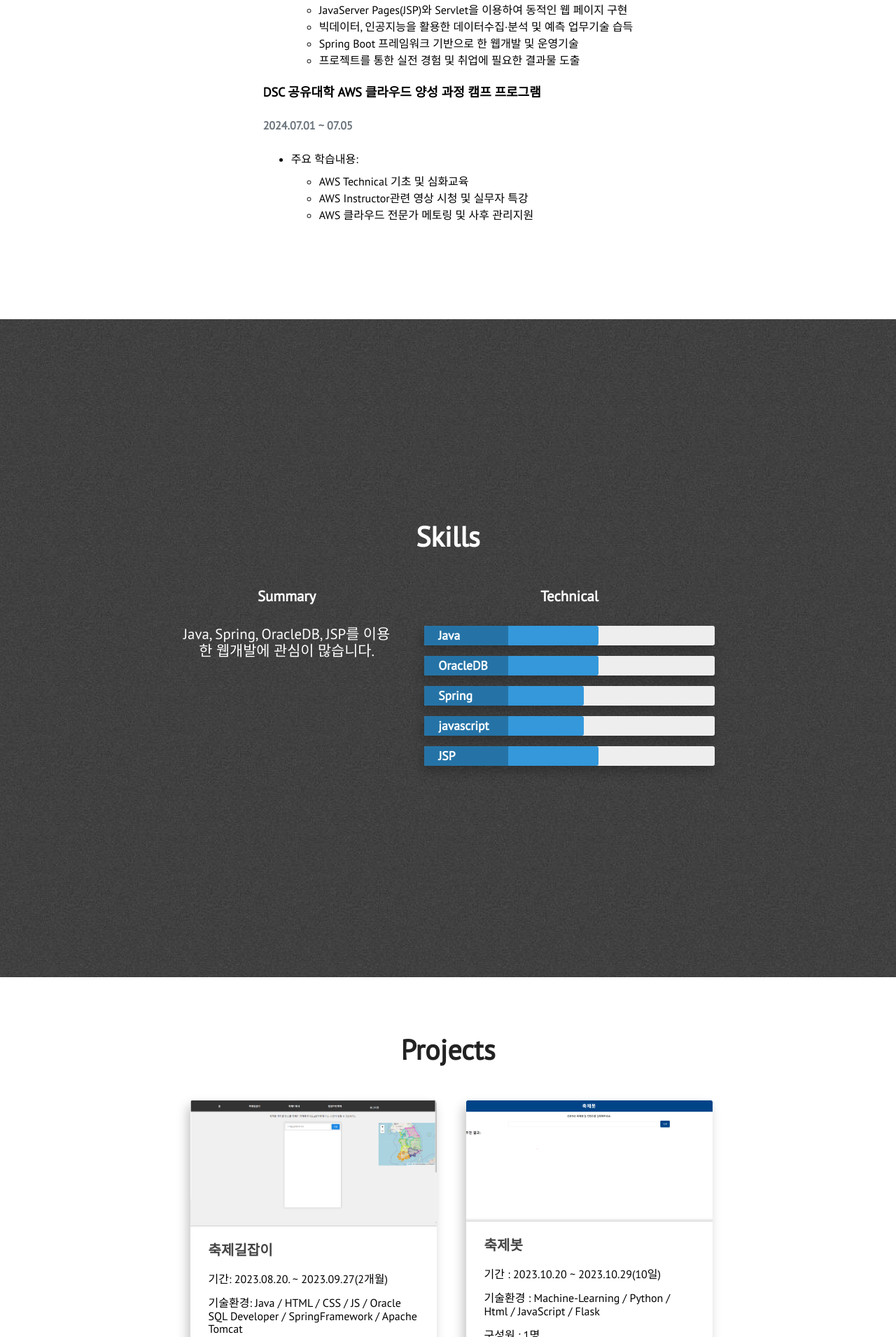
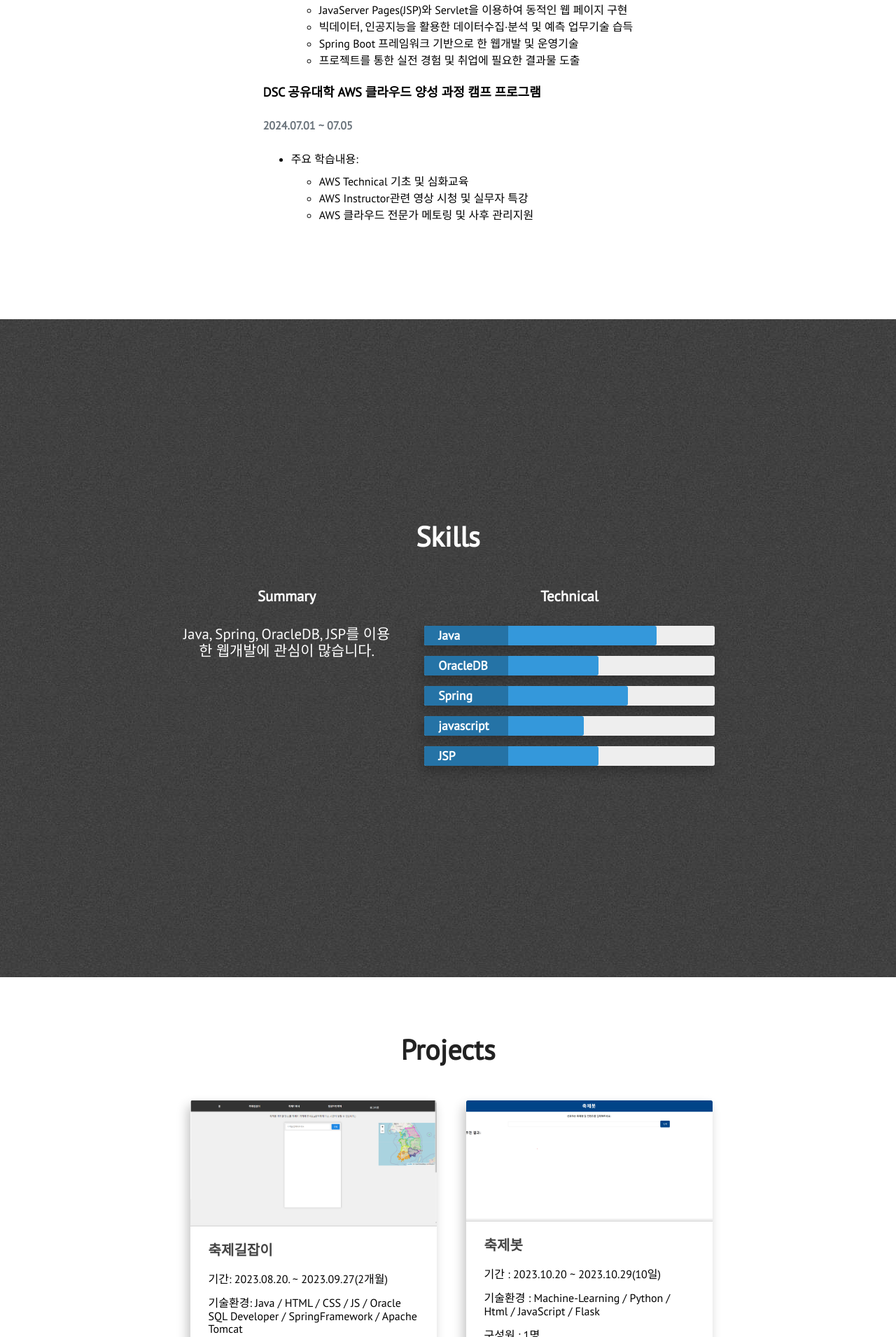
Before and after one commit to YoungGyu99/YoungGyu99.github.io, a Jekyll site: the page built from index.html, in a window 1280 px wide. Shown: the part 1504-3414 px from the top of the page at 70% size. Built offline with Jekyll 4.4.1, drawn with Linux system fonts in a browser that asks for light colours; nearby versions of some CDN libraries.

Commit message:
Update skills.html

```diff
--- a/_includes/skills.html
+++ b/_includes/skills.html
@@ -13,7 +13,7 @@
                 <div class="technical-skills">
                     <h3 class="center-align skills-subsection">Technical</h3>
                     <div class="progress-bars">
-                        <div class="skillbar clearfix " data-percent="60%">
+                        <div class="skillbar clearfix " data-percent="80%">
                             <div class="skillbar-title" style="background: #2980b9;"><span>Java</span></div>
                             <div class="skillbar-bar" style="background: #3498db;"></div>
                         </div> <!-- End Skill Bar -->
@@ -23,7 +23,7 @@
                             <div class="skillbar-bar" style="background: #3498db;"></div>
                         </div> <!-- End Skill Bar -->
 
-                        <div class="skillbar clearfix " data-percent="55%">
+                        <div class="skillbar clearfix " data-percent="70%">
                             <div class="skillbar-title" style="background: #2980b9;"><span>Spring</span></div>
                             <div class="skillbar-bar" style="background: #3498db"></div>
                         </div> <!-- End Skill Bar -->
```
